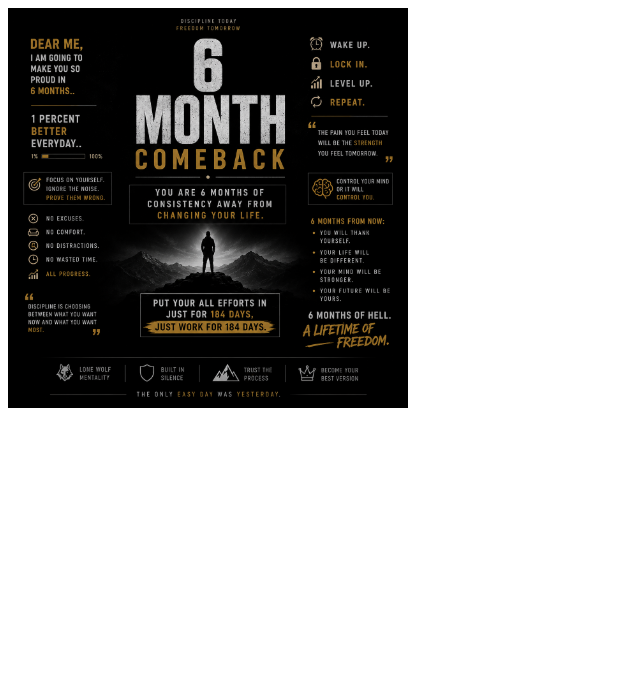
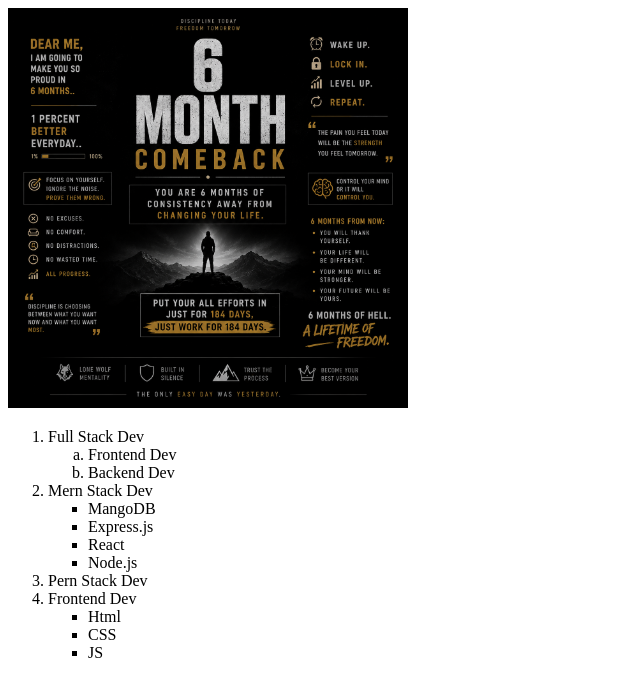
Before and after one commit to Realmaryambano/AI-Engineer-Journey, a plain HTML site: page Day 3/Web Dev/imgListTables.html in a window 1280 px wide. Shown: the whole page, without its empty margins (0-640 px from the left). Drawn offline with Linux system fonts and the light colour scheme.

Commit message:
Update imgListTables.html

```diff
--- a/Day 3/Web Dev/imgListTables.html
+++ b/Day 3/Web Dev/imgListTables.html
@@ -6,6 +6,37 @@
     <title>Document</title>
 </head>
 <body>
-    <img src="Comeback.png" alt="Comeback" width="400">
+    <img width="400" src="Comeback.png" alt="Comeback">
+
+    <ol>
+
+        <li>Full Stack Dev
+            <ol type="a">
+                <li>Frontend Dev</li>
+                <li>Backend Dev</li>
+            </ol>
+        </li>
+
+
+        <li>Mern Stack Dev
+        <ul style="list-style-type: square;">
+                <li >MangoDB</li>
+                <li>Express.js</li>
+                <li>React</li>
+                <li>Node.js</li>
+            </ul>
+        </li>
+
+
+        <li>Pern Stack Dev</li>
+
+        <li>Frontend Dev
+            <ul style="list-style-type:square">
+                <li>Html</li>
+                <li>CSS</li>
+                <li>JS</li>
+            </ul>
+        </li>
+    </ol>
 </body>
 </html>
```
